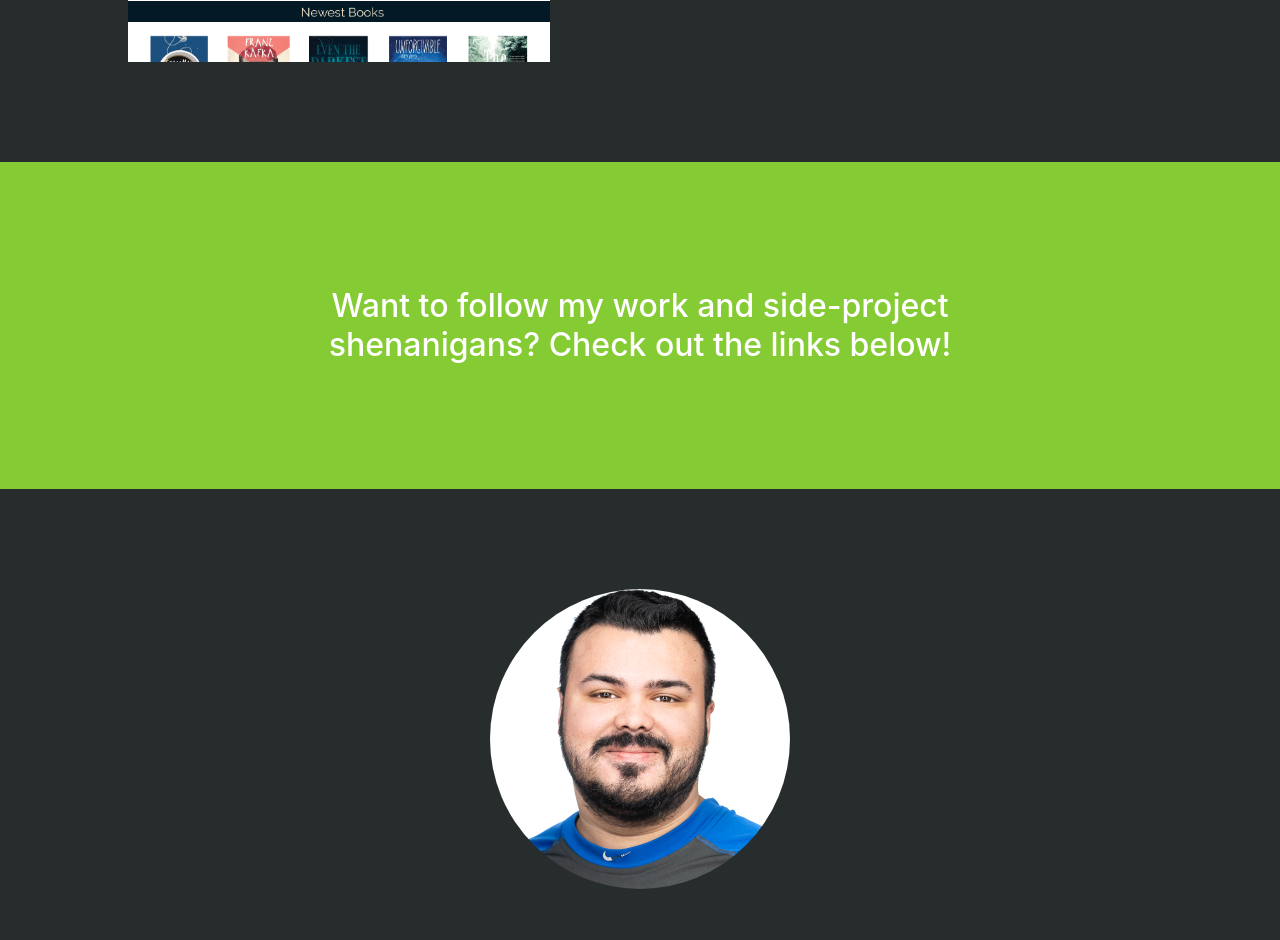
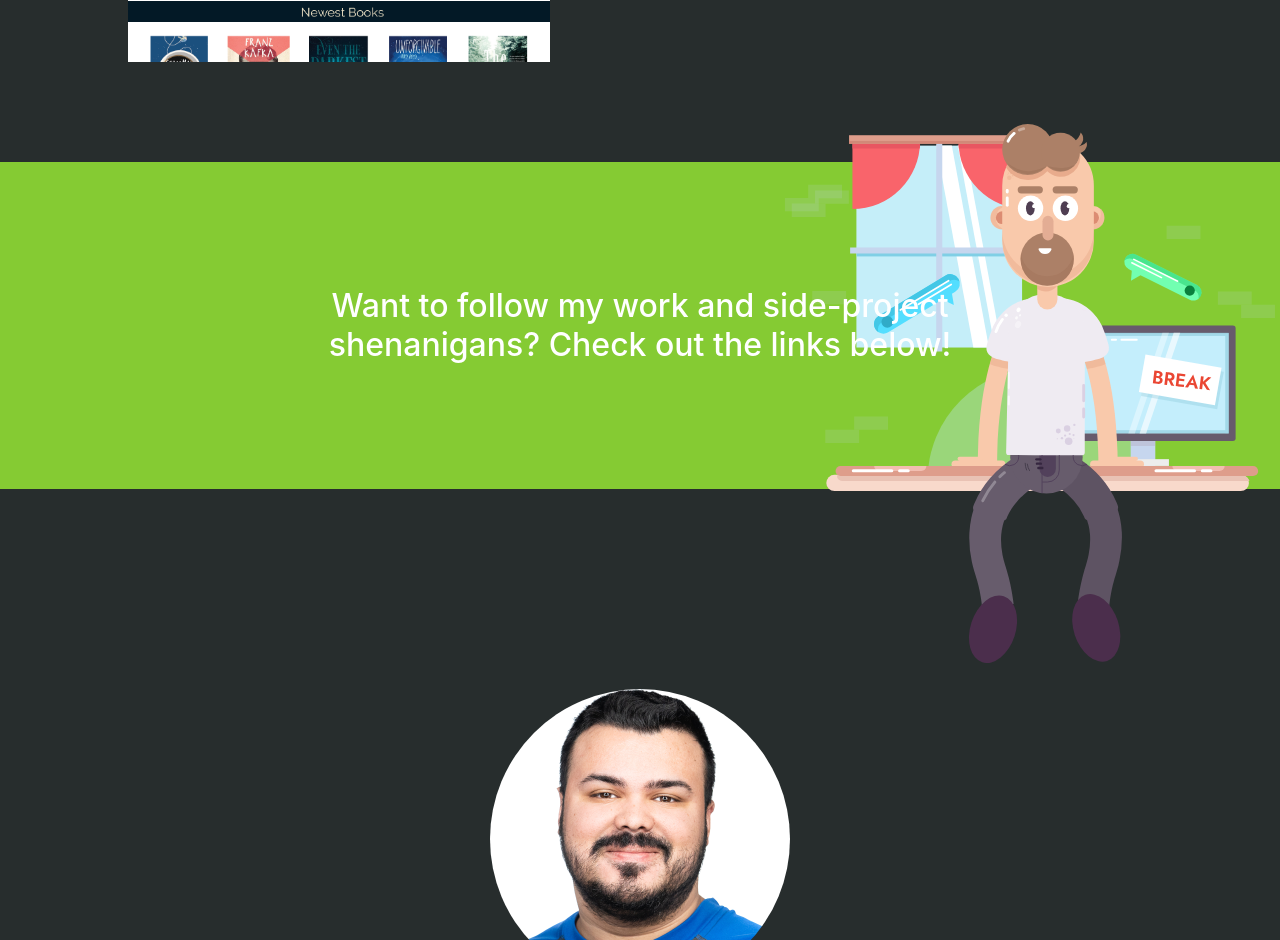
Before and after one commit to DeusVastator/My-Website-2.0, a React (Create React App) app in the folder my-app/: page / in a window 1280 px wide. Shown: the part 2852-3792 px from the top of the page. Built offline with nearby package versions, Linux system fonts and the light colour scheme.

Commit message:
added image and set anchor links
added guy on desk illustration and added anchor links to projects and about section

```diff
--- a/my-app/src/App.css
+++ b/my-app/src/App.css
@@ -74,6 +74,7 @@
   margin-top: 100px;
   margin-bottom: 100px;
   max-width: 100%!;
+
 }
 
 .green-text {
@@ -121,6 +122,10 @@
  margin-top: 25px;
 }
 
+#bio {
+  margin-top: 200px;
+}
+
 
 #bio .profile-pic {
   display: inline;
@@ -164,3 +169,11 @@
   margin: auto;
   margin-top: 50px;
 }
+
+#guy-on-desk {
+  width:500px;
+  float: right;
+  margin-top: -365px;
+  overflow: hidden;
+  display: flex;
+}
--- a/my-app/src/App.js
+++ b/my-app/src/App.js
@@ -34,11 +34,11 @@ function App() {
 
               <Nav className="top-nav">
                 <NavItem>
-                  <NavLink href="">Projects</NavLink>
+                  <NavLink href="#projects">Projects</NavLink>
                 </NavItem>
 
                 <NavItem>
-                  <NavLink href="">About</NavLink>
+                  <NavLink href="#bio">About</NavLink>
                 </NavItem>
 
                 <NavItem>
@@ -107,6 +107,8 @@ function App() {
 
               <div className="green-container">
                 <h2 className="green-text">Want to follow my work and side-project shenanigans? Check out the links below!</h2>
+
+                <img src="./images/guy-on-desk.svg" id="guy-on-desk"></img>
               </div>
 
               <Container>
```
